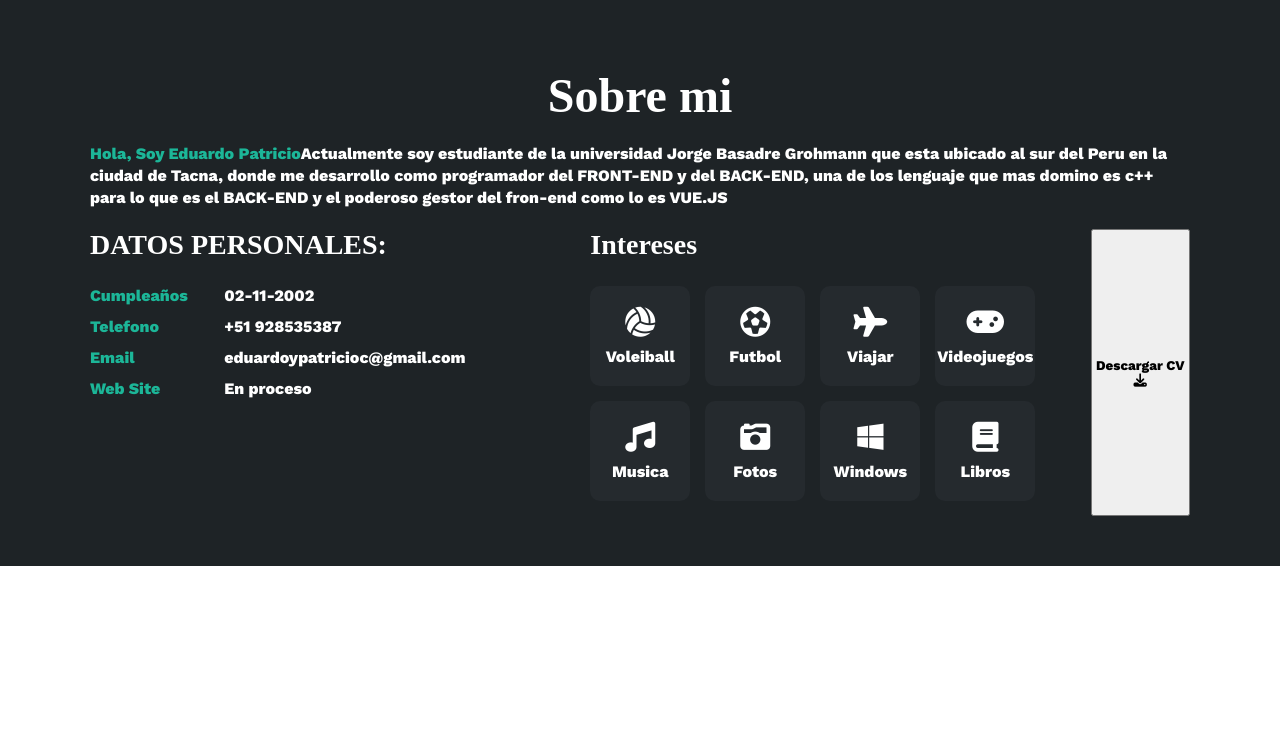
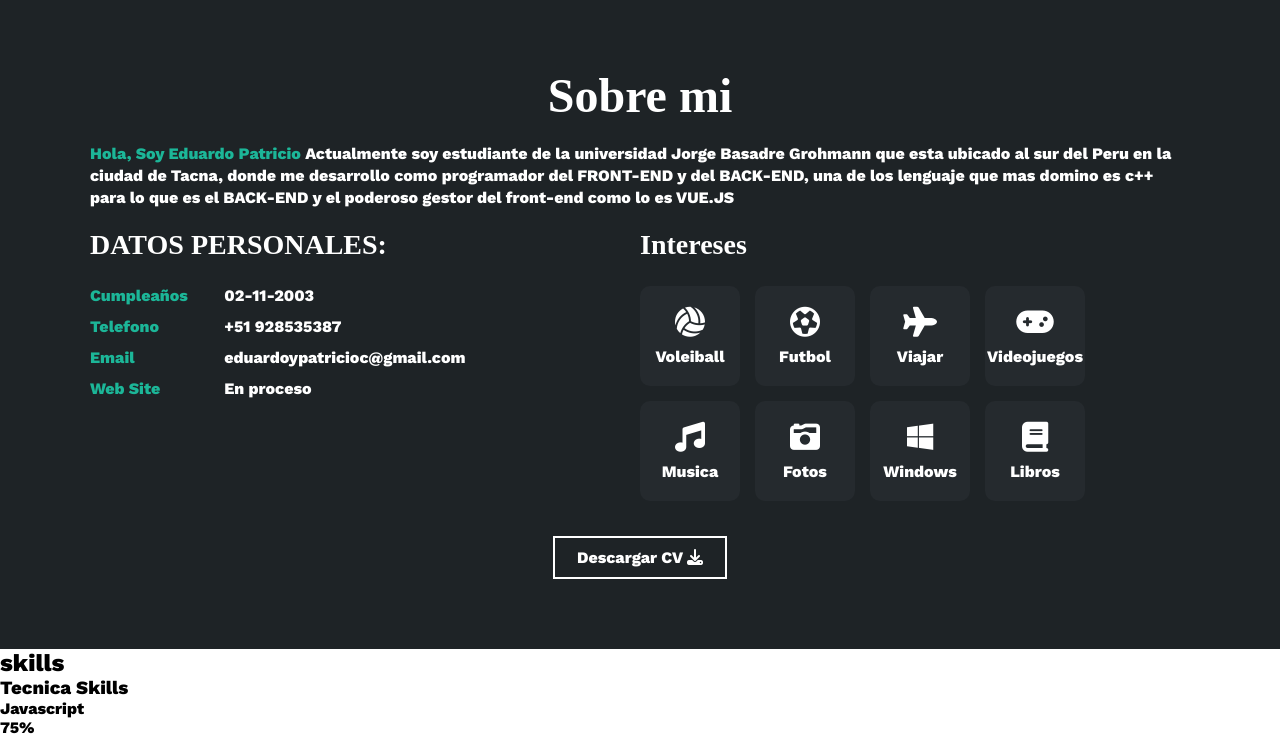
Before and after one commit to PatricioCloude/Portafolio_persona, a plain HTML site: page index.html in a window 1280 px wide. Shown: the part 802-1539 px from the top of the page. Before the commit the page ends 1368 px from the top, so only its background shows below. Drawn offline with nearby package versions, Linux system fonts and the light colour scheme.

Commit message:
Primer avance de la pagina web HTML Y CSS

```diff
--- a/index.html
+++ b/index.html
@@ -53,11 +53,11 @@
     <section id="sobremi" class="sobremi">
         <div class="contenido-seccion">
             <h2>Sobre mi</h2>
-            <p><span>Hola, Soy Eduardo Patricio</span>Actualmente soy estudiante de la
+            <p><span>Hola, Soy Eduardo Patricio </span>Actualmente soy estudiante de la
             universidad Jorge Basadre Grohmann que esta ubicado al sur del Peru en la
             ciudad de Tacna, donde me desarrollo como programador del FRONT-END y del
             BACK-END, una de los lenguaje que mas domino es c++ para lo que es el BACK-END
-            y el poderoso gestor del fron-end como lo es VUE.JS </p>
+            y el poderoso gestor del front-end como lo es VUE.JS </p>
 
             <div class="fila">
                 <!--   Datos personales  -->
@@ -66,7 +66,7 @@
                     <ul>
                         <li>
                             <strong>Cumpleaños</strong>
-                            02-11-2002
+                            02-11-2003
                         </li>
                         <li>
                             <strong>Telefono</strong>
@@ -120,12 +120,29 @@
                         </div>
                     </div>
                 </div>
+            </div>
+            <button>
+                Descargar CV <i class="fa-solid fa-download"></i>
+                <span class="overlay"></span>
+            </button>
+        </div>
+    </section>
 
-                <button>
-                    Descargar CV <i class="fa-solid fa-download"></i>
-                    <span class="overlay"></span>
-                </button>
-
+    <!--   Seccion skills  -->
+    <section class="skills" id="skills">
+        <div class="contenido-seccion">
+            <h2>skills</h2>
+            <div class="fila">
+                <!--   Tecnica skills  -->
+                <div class="col">
+                    <h3>Tecnica Skills</h3>
+                    <div class="skill">
+                        <span>Javascript</span>
+                        <div class="barra-skill">
+                            <span>75%</span>
+                        </div>
+                    </div>
+                </div>
             </div>
         </div>
     </section>
--- a/style.css
+++ b/style.css
@@ -182,3 +182,29 @@ html{
     font-size: 30px;
     margin-bottom: 10px;
 }
+.sobremi button{
+    cursor: pointer;
+    background-color: transparent;
+    border: 2px solid #fff;
+    width: fit-content;
+    display: block;
+    margin: 20px auto;
+    padding: 10px 22px;
+    font-size: 16px;
+    color: #fff;
+    position: relative;
+    z-index: 10;
+}
+.sobremi button .overlay{
+    position: absolute;
+    top: 0;
+    left: 0;
+    width: 0;
+    height: 100%;
+    background-color: #1CB698;
+    z-index: -1;
+    transition: 1s;
+}
+.sobremi button:hover .overlay{
+    width: 100%;
+}
```
